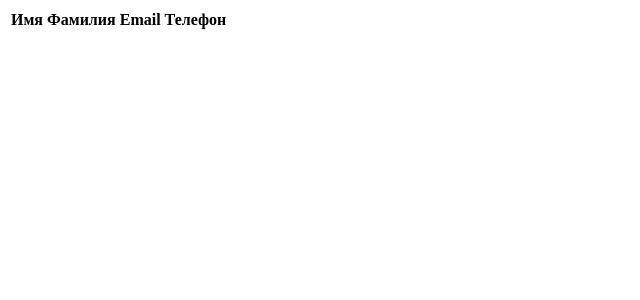
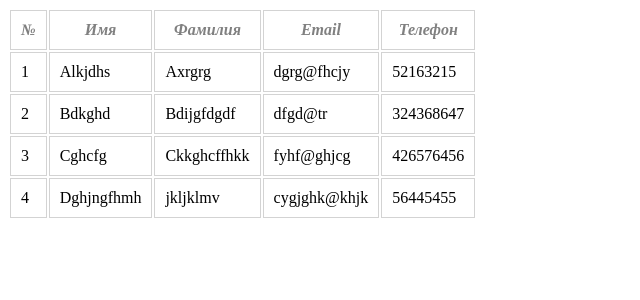
Before and after one commit to InnaNekhai/skillup-php, a PHP site: page /table.php in a window 1280 px wide. Shown: the top 300 px of the page, without its empty margins (0-640 px from the left). Run offline with PHP 8.4, Linux system fonts and the light colour scheme; lists and menus that the app fills with data are empty.

Commit message:
homework_11

```diff
--- a/table.php
+++ b/table.php
@@ -7,27 +7,50 @@
 <head>
     <meta charset="UTF-8">
     <title>Список пользователей</title>
+    <style>
+        td, th{
+            border-style: solid;
+            border-width: 1px;
+            border-color: lightgrey;
+            padding: 10px;
+        }
+        th{
+            font-style: italic;
+            color: gray;
+        }
+    </style>
 </head>
 <body>
 
 <table>
     <tr>
+        <th>№</th>
         <th>Имя</th>
         <th>Фамилия</th>
         <th>Email</th>
         <th>Телефон</th>
     </tr>
     <?php
-    $arrdate = file('user.txt');
- /*   foreach ($arrdate as $elem){
-        $elem = explode(' ', $elem);
-    }
-var_dump($arrdate);*/
-    echo $arrdate[1];
-    ?>
+    $arrdata = file('user.txt'); //$arrdata - массив с инф. о пользователях, размещенной в строку
+
+    foreach ($arrdata as $elem) {
+        $elem = explode("\t", $elem);
+        $data[]=$elem; //$data - двухмерный массив, инф. о каждом пользователе отражается в массиве
+    }?>
+
+
+    <?php foreach ($data as $key=>$elem){?>
+        <tr>
+        <td><?php print_r ($key+ 1);?></td>
+        <?php foreach ($elem as $key2=>$elem1 ){?>
+            <?php if ($key2<=3){ ?>
+        <td><?php print_r($elem1 .PHP_EOL); ?></td>
+            <?php } ?>
+        <?php } ?>
+    </tr>
+    <?php } ?>
 
 </table>
 
-
 </body>
 </html>
--- /dev/null
+++ b/user.txt
@@ -0,0 +1,4 @@
+Alkjdhs	Axrgrg	dgrg@fhcjy	52163215	on
+Bdkghd	Bdijgfdgdf	dfgd@tr	324368647	on
+Cghcfg	Ckkghcffhkk	fyhf@ghjcg	426576456	on
+Dghjngfhmh	jkljklmv	cygjghk@khjk	56445455	on
```
